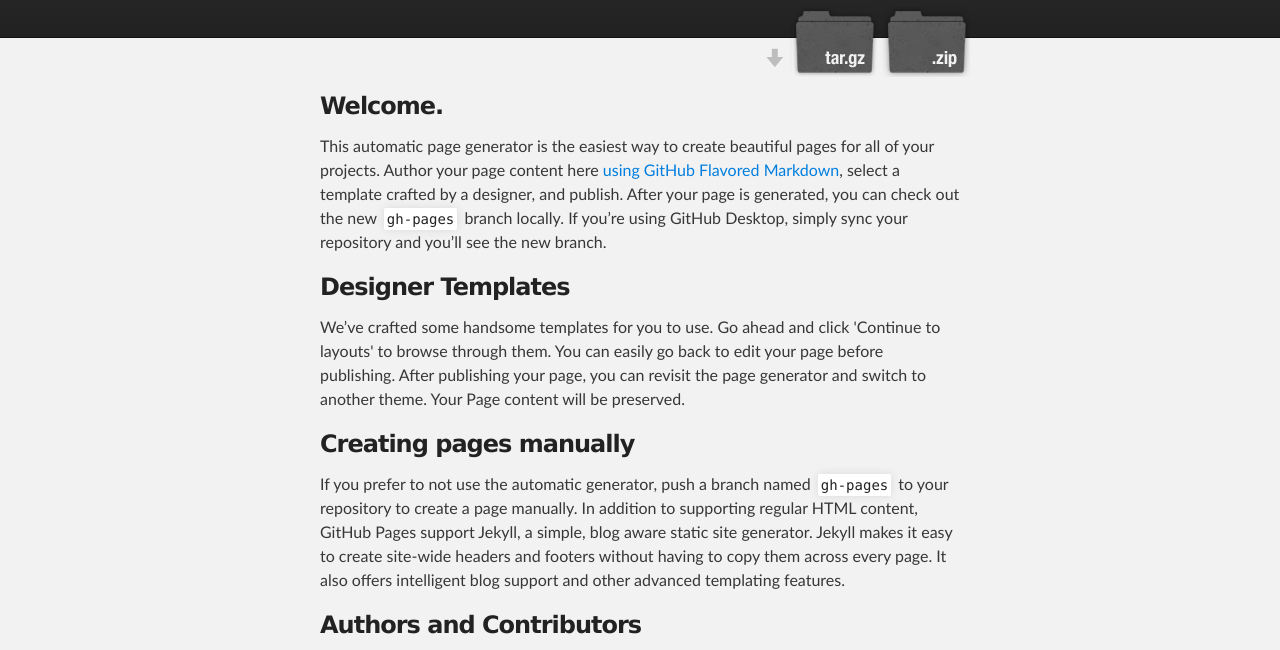
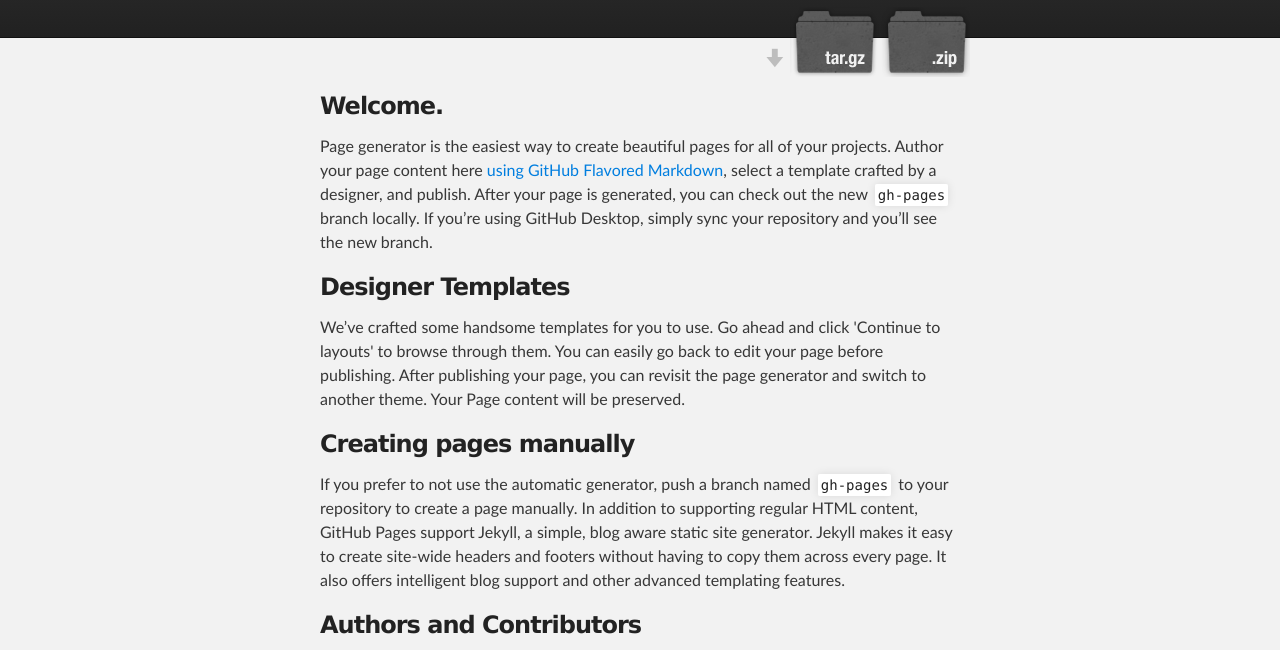
Before and after one commit to patelmalak/mygithubpage, a plain HTML site: page index.html in a window 1280 px wide. Shown: the part 136-786 px from the top of the page. Drawn offline with Linux system fonts and the light colour scheme.

Commit message:
Update index.html
test

```diff
--- a/index.html
+++ b/index.html
@@ -34,7 +34,7 @@
         <h3>
 <a id="welcome-to-github-pages" class="anchor" href="#welcome-to-github-pages" aria-hidden="true"><span aria-hidden="true" class="octicon octicon-link"></span></a>Welcome.</h3>
 
-<p>This automatic page generator is the easiest way to create beautiful pages for all of your projects. Author your page content here <a href="https://guides.github.com/features/mastering-markdown/">using GitHub Flavored Markdown</a>, select a template crafted by a designer, and publish. After your page is generated, you can check out the new <code>gh-pages</code> branch locally. If you’re using GitHub Desktop, simply sync your repository and you’ll see the new branch.</p>
+<p>Page generator is the easiest way to create beautiful pages for all of your projects. Author your page content here <a href="https://guides.github.com/features/mastering-markdown/">using GitHub Flavored Markdown</a>, select a template crafted by a designer, and publish. After your page is generated, you can check out the new <code>gh-pages</code> branch locally. If you’re using GitHub Desktop, simply sync your repository and you’ll see the new branch.</p>
 
 <h3>
 <a id="designer-templates" class="anchor" href="#designer-templates" aria-hidden="true"><span aria-hidden="true" class="octicon octicon-link"></span></a>Designer Templates</h3>
```
